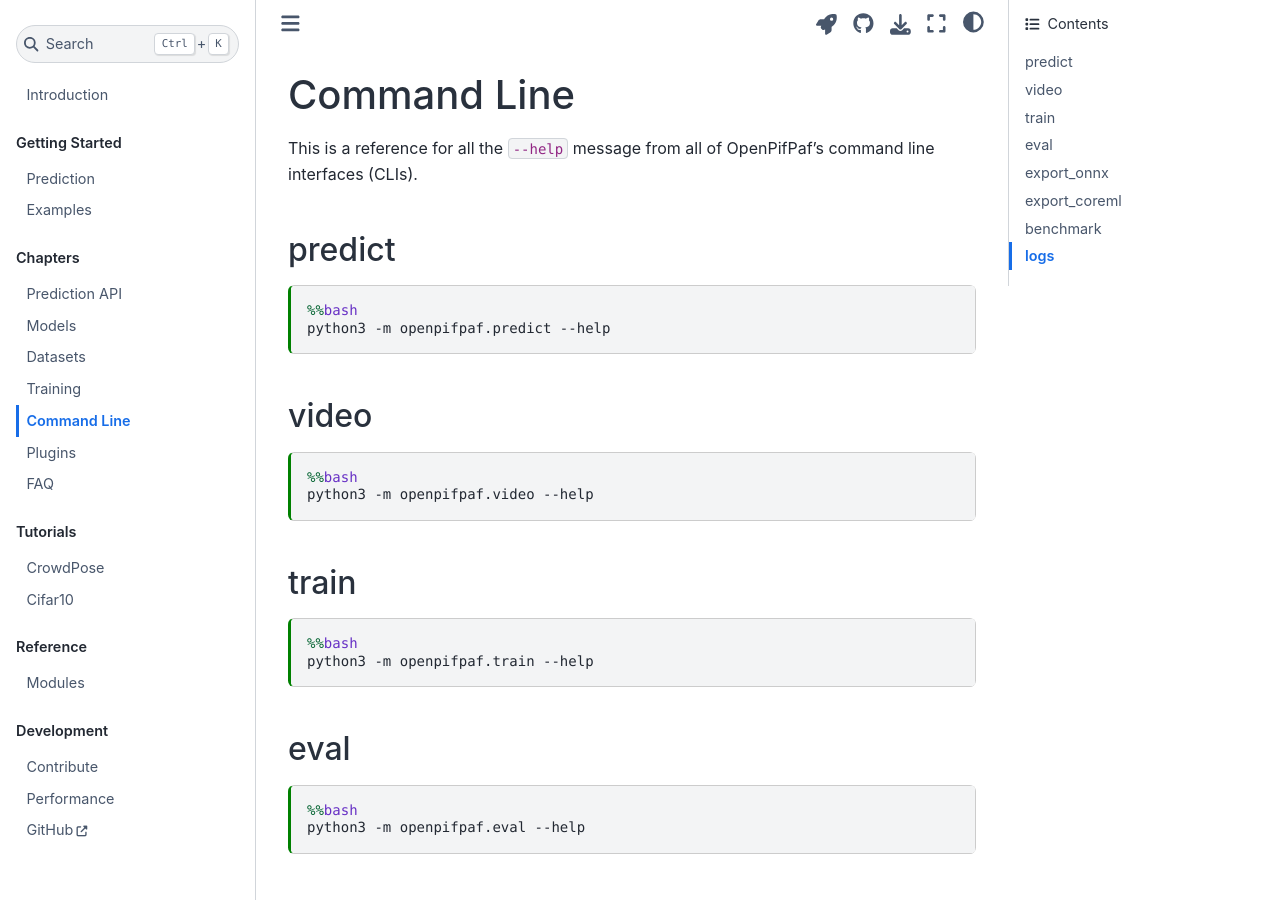
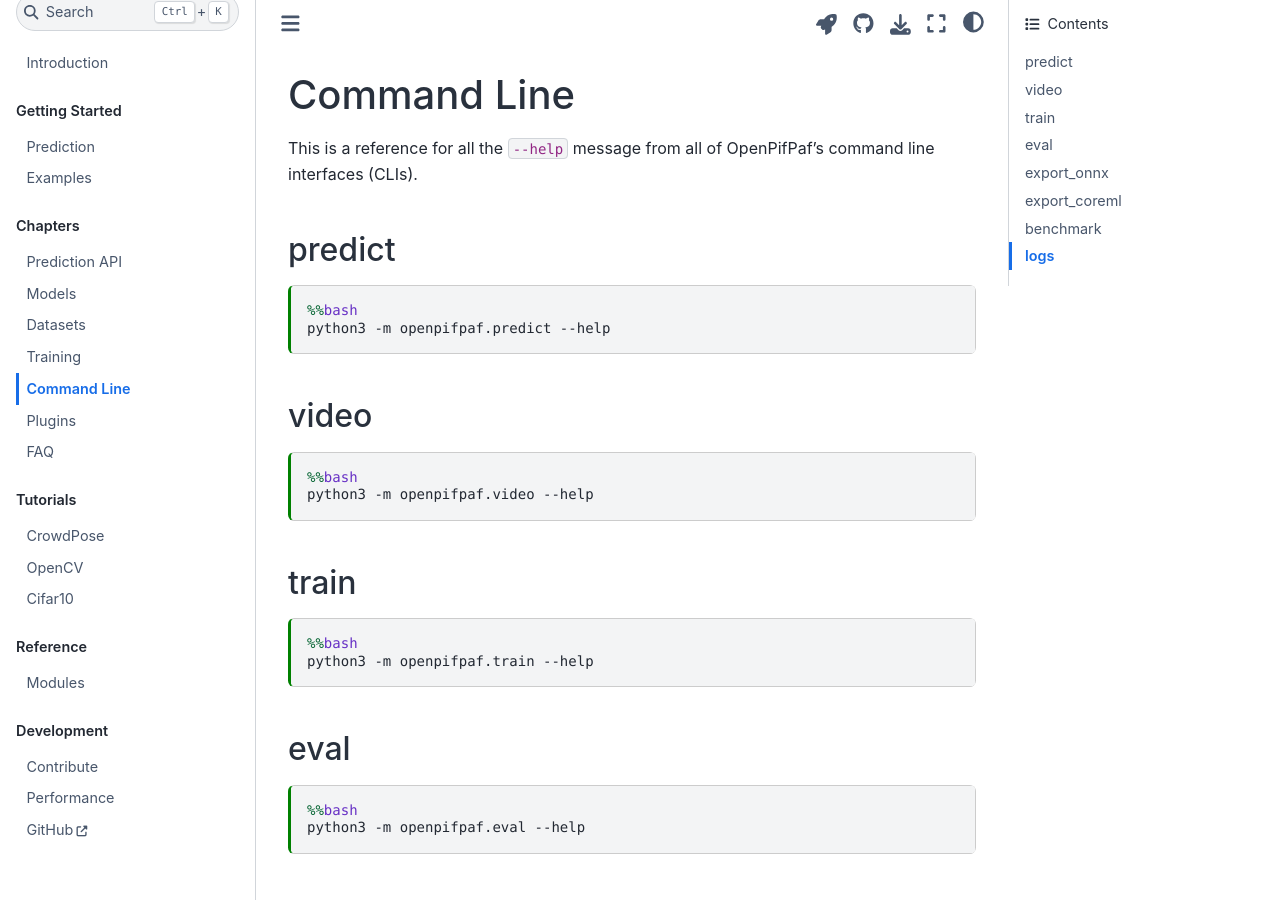
Before and after one commit to openpifpaf/openpifpaf, a Jupyter Book: the page built from guide/cli_help.ipynb, in a window 1280 px wide and 900 px high. Built offline with Jupyter Book 1.0.4 settings and Sphinx 7.4.7 and the Sphinx Book theme 1.1.4, drawn with Linux system fonts in a browser that asks for light colours.

Commit message:
opencv tutorial

```diff
--- a/guide/_toc.yml
+++ b/guide/_toc.yml
@@ -18,6 +18,7 @@
 - part: Tutorials
   chapters:
   - file: plugins_crowdpose
+  - file: tutorial_opencv
   - file: plugins_cifar10
 
 - part: Reference
```
Also changed, not shown: guide/tutorial_opencv.ipynb (added).
